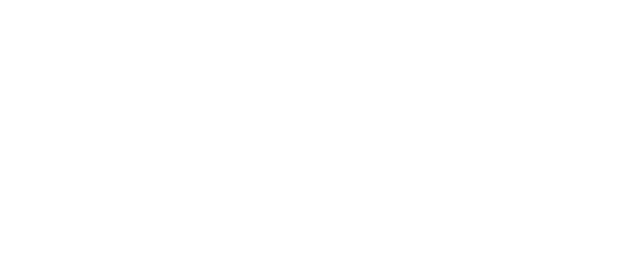
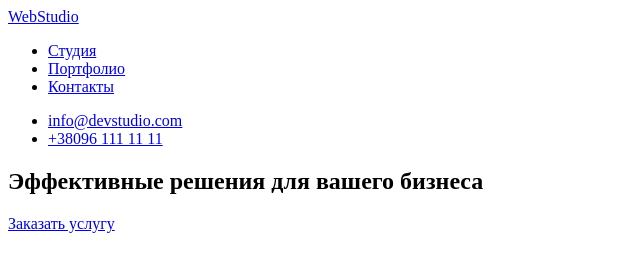
Before and after one commit to SerhiiVlolshyn/goit-markup-hw-01, a plain HTML site: page index.html in a window 1280 px wide. Shown: the whole page, without its empty margins (0-640 px from the left). Drawn offline with Linux system fonts and the light colour scheme.

Commit message:
топ +-

```diff
--- a/index.html
+++ b/index.html
@@ -6,6 +6,27 @@
     <title>Document</title>
 </head>
 <body>
+    <!--Начало шапки-->
+    <header>
+        <nav> <!--Лого сайта-->
+        <a href="/" class="logo">WebStudio</a>
+        <ul class="navigation"> <!--Панель навигации-->
+            <li><a href="/">Студия</a></li> <!--Нужна ссылка/переделать на кнопку-->
+            <li><a href="/">Портфолио</a></li> <!--Нужна ссылка/переделать на кнопку-->
+            <li><a href="/">Контакты</a></li> <!--Нужна ссылка/переделать на кнопку-->
+        </ul>
+        </nav>
+        <ul class="contacts"><!--строка контактов-->
+            <li><a href="mailto:info@devstudio.com" >info@devstudio.com</a></li>
+            <li><a href="tel:+380961111111">+38096 111 11 11</a></li>
+        </ul>
+    </header>
+    <!--Конец шапки-->
 
+    <!--Перый блок-->
+    <section>
+        <h2>Эффективные решения для вашего бизнеса</h2>
+        <a href="/">Заказать услугу</a> <!--Нужна ссылка/переделать на кнопку-->
+    </section>
 </body>
 </html>
--- /dev/null
+++ b/styles.css
@@ -0,0 +1,4 @@
+header {
+  width: 1600;
+  height: 80;
+}
```
Also changed, not shown: images/WebStudio.png (added), images/WebStudio.svg (added).
